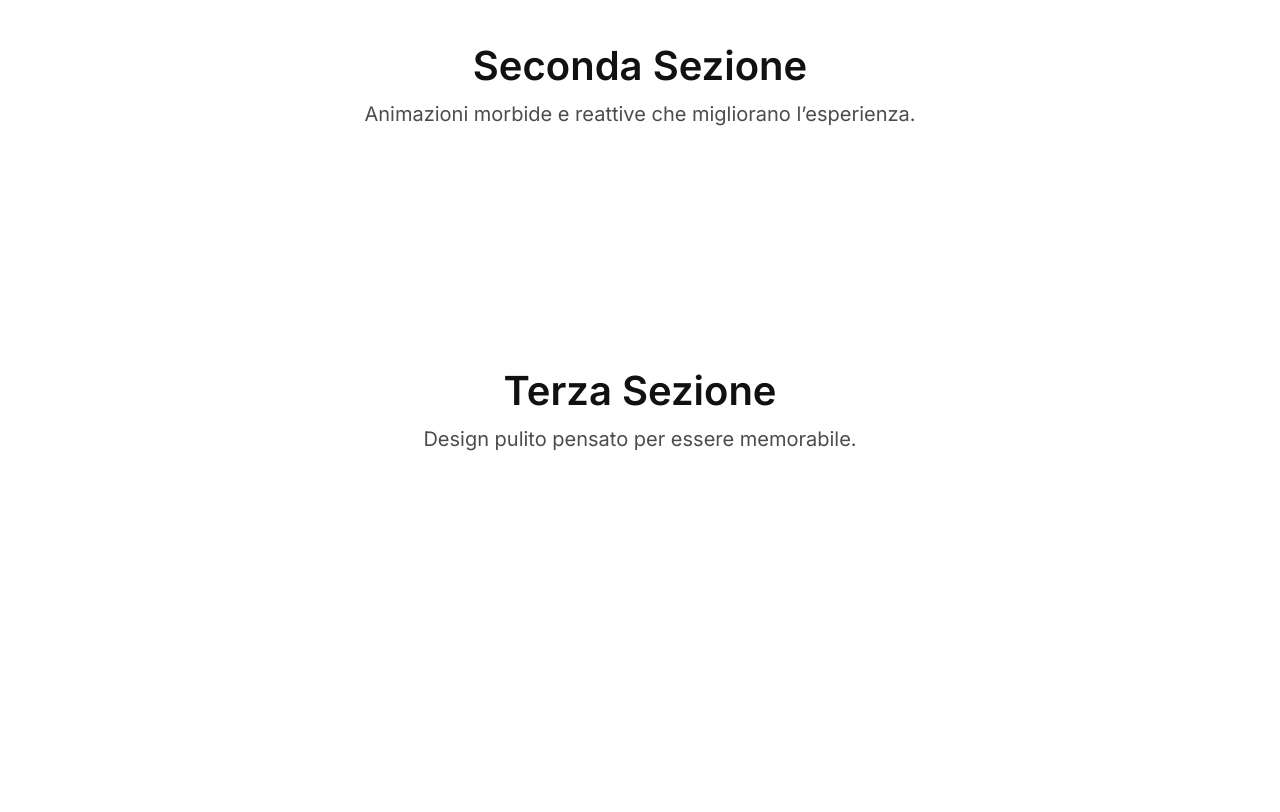
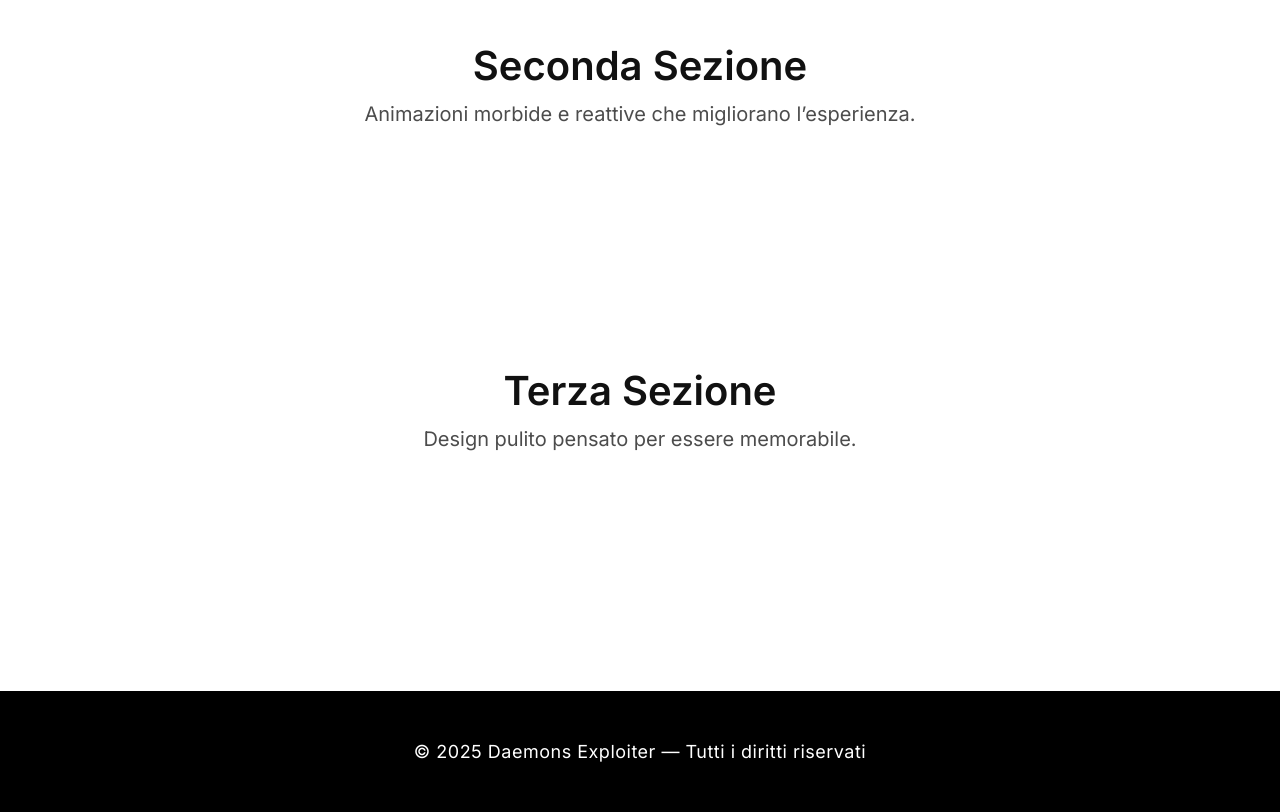
Before and after one commit to UnknownUser8002/Portfolio, a plain HTML site: page index.html in a window 1280 px wide. Shown: the part 1680-2492 px from the top of the page. Before the commit the page ends 2251 px from the top, so only its background shows below. Drawn offline with Linux system fonts and the light colour scheme.

Commit message:
Add files via upload

```diff
--- a/index.html
+++ b/index.html
@@ -174,6 +174,23 @@ nav h3 { font-weight: 600; }
     z-index:1600;
     pointer-events:none;
 }
+
+
+
+/* Footer minimal nero / bianco in dark mode */
+footer {
+  background: #000;
+  color: #fff;
+  padding: 50px 20px;
+  text-align: center;
+  margin-top: 120px;
+  font-size: 18px;
+  letter-spacing: 0.5px;
+}
+.dark footer {
+  background: #fff;
+  color: #000;
+}
 </style>
 </head>
 <body>
@@ -342,5 +359,10 @@ const observer = new IntersectionObserver((entries) => {
 document.querySelectorAll(".apple-fade").forEach((el) => observer.observe(el));
 </script>
 
+
+
+<footer>
+  © 2025 Daemons Exploiter — Tutti i diritti riservati
+</footer>
 </body>
 </html>
```
